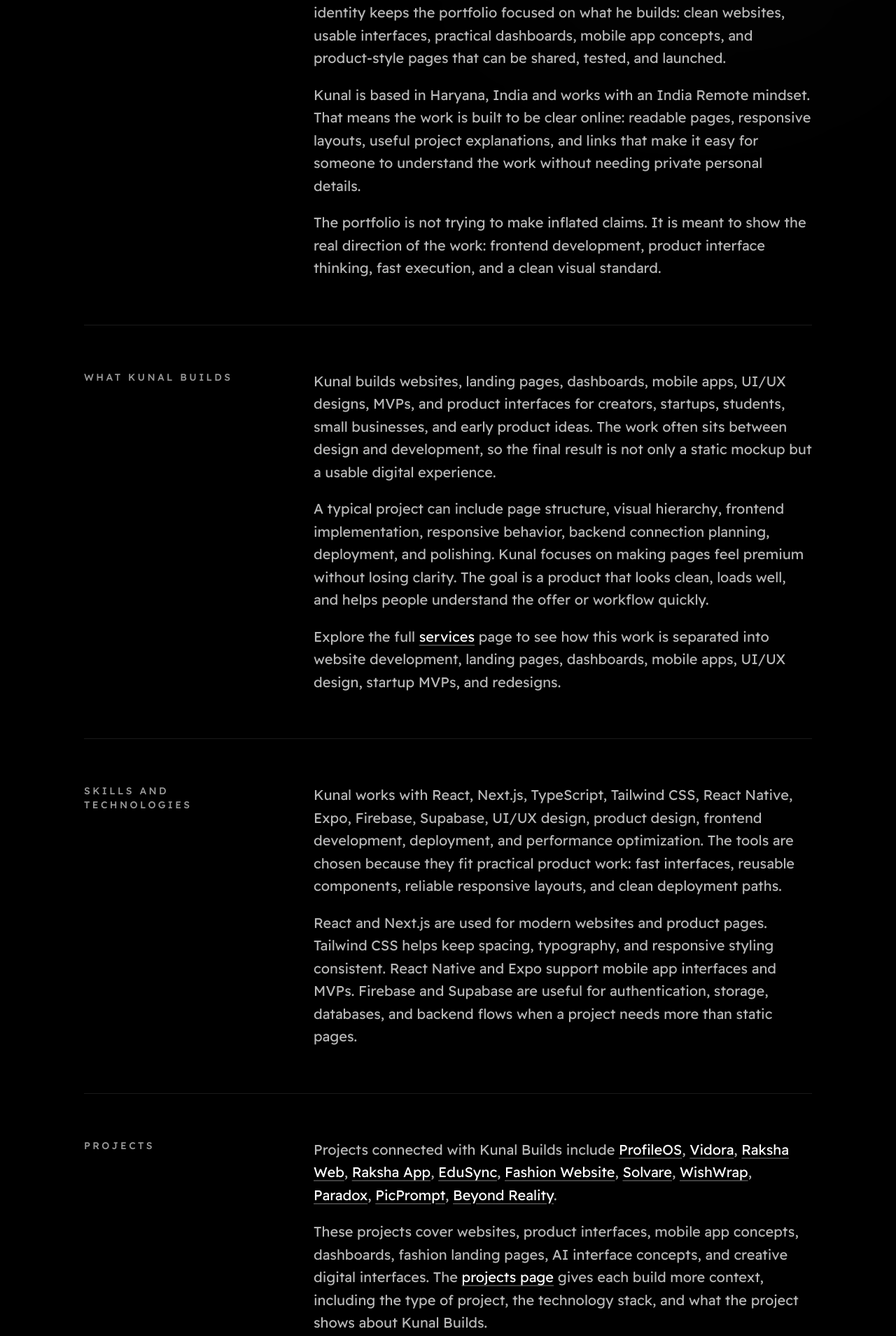
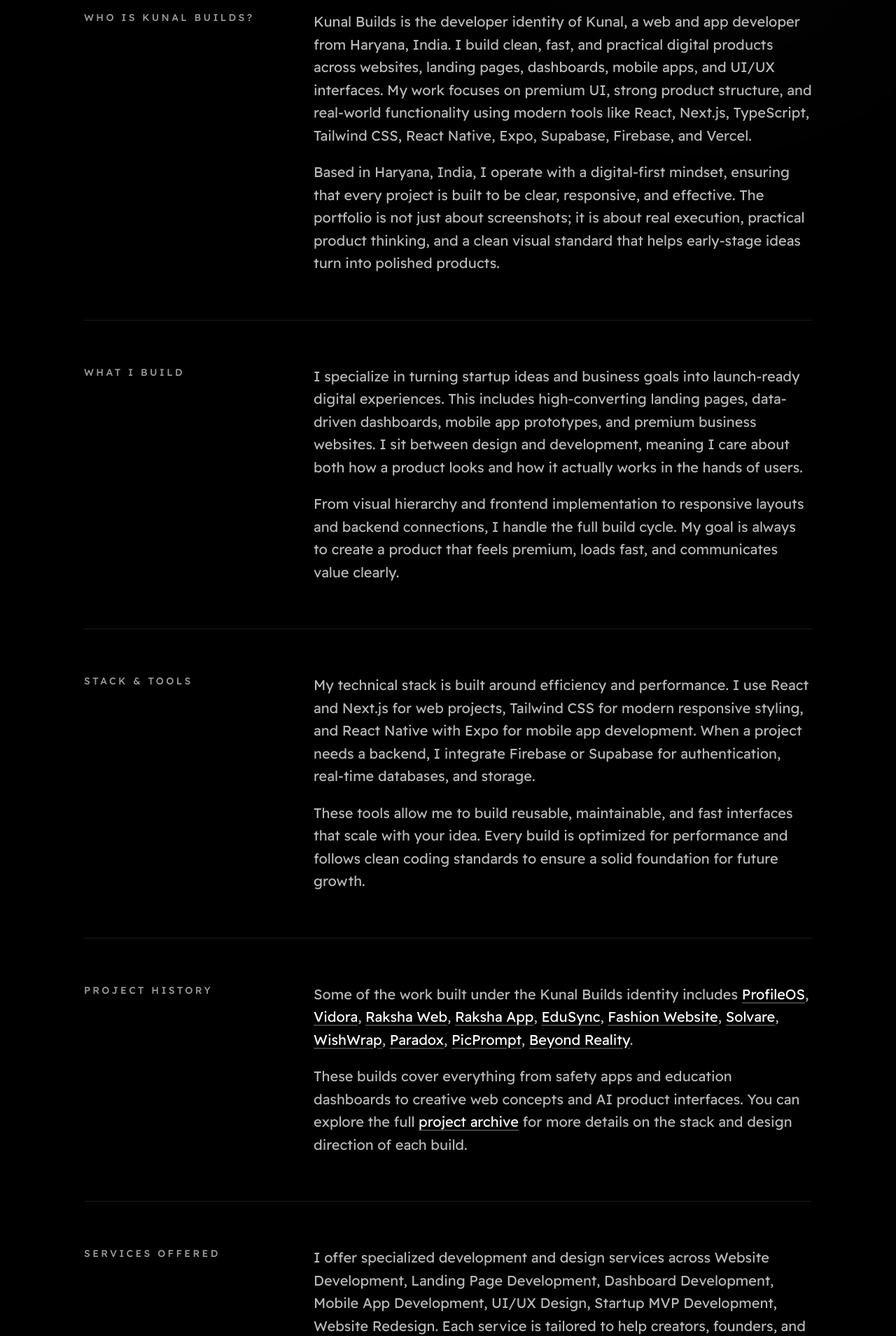
Before and after one commit to Kunal17711/My-portfolio, a Next.js app: page /about in a window 1280 px wide. Shown: the part 752-2661 px from the top of the page at 70% size. Built offline with nearby package versions, Linux system fonts and the light colour scheme.

Commit message:
fix: improve about page responsive seo

```diff
--- a/src/app/about/page.tsx
+++ b/src/app/about/page.tsx
@@ -13,10 +13,31 @@
   "Learn about Kunal Builds, a web and app developer from Haryana, India building websites, landing pages, dashboards, mobile apps, UI/UX interfaces, and digital products.";
 
 export const metadata: Metadata = createMetadata({
-  title: "About Kunal Builds | Web & App Developer",
-  description,
+  title: "About Kunal Builds | Web & App Developer from Haryana, India",
+  description:
+    "Learn about Kunal Builds, the developer identity of Kunal, a web and app developer from Haryana, India building premium websites, landing pages, dashboards, mobile apps, UI/UX interfaces, and real digital products.",
   path: "/about",
   type: "profile",
+  keywords: [
+    "Kunal Builds",
+    "Kunal Dev",
+    "about Kunal Builds",
+    "web developer Haryana",
+    "app developer India",
+    "React developer",
+    "Next.js developer",
+    "TypeScript developer",
+    "Tailwind CSS developer",
+    "React Native developer",
+    "Expo developer",
+    "Supabase developer",
+    "Firebase developer",
+    "portfolio developer India",
+    "freelance web developer India",
+    "UI UX developer",
+    "landing page developer",
+    "dashboard developer",
+  ],
 });
 
 const breadcrumbs = [
@@ -31,7 +52,8 @@
     "@id": `${SITE_URL}/about#profilepage`,
     url: `${SITE_URL}/about`,
     name: "About Kunal Builds",
-    description,
+    description:
+      "Learn about Kunal Builds, the developer identity of Kunal, a web and app developer from Haryana, India building premium websites, landing pages, dashboards, mobile apps, UI/UX interfaces, and real digital products.",
     about: {
       "@id": `${SITE_URL}/#person`,
     },
@@ -59,81 +81,68 @@
         intro={
           <p>
             Kunal Builds is the developer identity of Kunal, a web and app
-            developer from Haryana, India. He builds clean, fast, and premium
-            digital products including websites, landing pages, dashboards,
-            mobile apps, and UI/UX interfaces.
+            developer from Haryana, India. I design and build clean, fast, and
+            practical digital products across websites, landing pages,
+            dashboards, and mobile apps. My work focuses on premium UI, strong
+            product structure, responsive layouts, and real-world functionality.
           </p>
         }
       >
         <EditorialSection title="Who is Kunal Builds?">
           <p>
-            Kunal Builds is the public developer identity used by Kunal for his
-            web development, app development, UI/UX, and digital product work.
-            The identity keeps the portfolio focused on what he builds: clean
-            websites, usable interfaces, practical dashboards, mobile app
-            concepts, and product-style pages that can be shared, tested, and
-            launched.
+            Kunal Builds is the developer identity of Kunal, a web and app
+            developer from Haryana, India. I build clean, fast, and practical
+            digital products across websites, landing pages, dashboards, mobile
+            apps, and UI/UX interfaces. My work focuses on premium UI, strong
+            product structure, and real-world functionality using modern tools
+            like React, Next.js, TypeScript, Tailwind CSS, React Native, Expo,
+            Supabase, Firebase, and Vercel.
           </p>
           <p>
-            Kunal is based in Haryana, India and works with an India Remote
-            mindset. That means the work is built to be clear online: readable
-            pages, responsive layouts, useful project explanations, and links
-            that make it easy for someone to understand the work without needing
-            private personal details.
-          </p>
-          <p>
-            The portfolio is not trying to make inflated claims. It is meant to
-            show the real direction of the work: frontend development, product
-            interface thinking, fast execution, and a clean visual standard.
+            Based in Haryana, India, I operate with a digital-first mindset,
+            ensuring that every project is built to be clear, responsive, and
+            effective. The portfolio is not just about screenshots; it is about
+            real execution, practical product thinking, and a clean visual
+            standard that helps early-stage ideas turn into polished products.
           </p>
         </EditorialSection>
 
-        <EditorialSection title="What Kunal Builds">
+        <EditorialSection title="What I Build">
           <p>
-            Kunal builds websites, landing pages, dashboards, mobile apps,
-            UI/UX designs, MVPs, and product interfaces for creators, startups,
-            students, small businesses, and early product ideas. The work often
-            sits between design and development, so the final result is not only
-            a static mockup but a usable digital experience.
+            I specialize in turning startup ideas and business goals into
+            launch-ready digital experiences. This includes high-converting
+            landing pages, data-driven dashboards, mobile app prototypes, and
+            premium business websites. I sit between design and development,
+            meaning I care about both how a product looks and how it actually
+            works in the hands of users.
           </p>
           <p>
-            A typical project can include page structure, visual hierarchy,
-            frontend implementation, responsive behavior, backend connection
-            planning, deployment, and polishing. Kunal focuses on making pages
-            feel premium without losing clarity. The goal is a product that
-            looks clean, loads well, and helps people understand the offer or
-            workflow quickly.
-          </p>
-          <p>
-            Explore the full <TextLink href="/services">services</TextLink> page
-            to see how this work is separated into website development, landing
-            pages, dashboards, mobile apps, UI/UX design, startup MVPs, and
-            redesigns.
+            From visual hierarchy and frontend implementation to responsive
+            layouts and backend connections, I handle the full build cycle. My
+            goal is always to create a product that feels premium, loads fast,
+            and communicates value clearly.
           </p>
         </EditorialSection>
 
-        <EditorialSection title="Skills and Technologies">
+        <EditorialSection title="Stack & Tools">
           <p>
-            Kunal works with React, Next.js, TypeScript, Tailwind CSS, React
-            Native, Expo, Firebase, Supabase, UI/UX design, product design,
-            frontend development, deployment, and performance optimization. The
-            tools are chosen because they fit practical product work: fast
-            interfaces, reusable components, reliable responsive layouts, and
-            clean deployment paths.
+            My technical stack is built around efficiency and performance. I use
+            React and Next.js for web projects, Tailwind CSS for modern
+            responsive styling, and React Native with Expo for mobile app
+            development. When a project needs a backend, I integrate Firebase or
+            Supabase for authentication, real-time databases, and storage.
           </p>
           <p>
-            React and Next.js are used for modern websites and product pages.
-            Tailwind CSS helps keep spacing, typography, and responsive styling
-            consistent. React Native and Expo support mobile app interfaces and
-            MVPs. Firebase and Supabase are useful for authentication, storage,
-            databases, and backend flows when a project needs more than static
-            pages.
+            These tools allow me to build reusable, maintainable, and fast
+            interfaces that scale with your idea. Every build is optimized for
+            performance and follows clean coding standards to ensure a solid
+            foundation for future growth.
           </p>
         </EditorialSection>
 
-        <EditorialSection title="Projects">
+        <EditorialSection title="Project History">
           <p>
-            Projects connected with Kunal Builds include{" "}
+            Some of the work built under the Kunal Builds identity includes{" "}
             {projects.map((project, index) => (
               <span key={project.slug}>
                 <TextLink href={project.path}>{project.name}</TextLink>
@@ -142,22 +151,24 @@
             ))}
           </p>
           <p>
-            These projects cover websites, product interfaces, mobile app
-            concepts, dashboards, fashion landing pages, AI interface concepts,
-            and creative digital interfaces. The{" "}
-            <TextLink href="/projects">projects page</TextLink> gives each build
-            more context, including the type of project, the technology stack,
-            and what the project shows about Kunal Builds.
+            These builds cover everything from safety apps and education
+            dashboards to creative web concepts and AI product interfaces. You
+            can explore the full{" "}
+            <TextLink href="/projects">project archive</TextLink> for more
+            details on the stack and design direction of each build.
           </p>
         </EditorialSection>
 
-        <EditorialSection title="Services">
+        <EditorialSection title="Services Offered">
           <p>
-            Kunal Builds offers practical development and interface services
-            across {services.map((service) => service.name).join(", ")}. Each
-            service page explains what is included, who the service is for,
-            relevant project examples, and how to contact Kunal Builds without
-            adding private personal information.
+            I offer specialized development and design services across{" "}
+            {services.map((service) => service.name).join(", ")}. Each service
+            is tailored to help creators, founders, and small teams launch
+            faster and with more polish.
+          </p>
+          <p>
+            Check out the <TextLink href="/services">services</TextLink> page
+            for a detailed breakdown of how I can help you with your next build.
           </p>
         </EditorialSection>
 
@@ -166,7 +177,9 @@
             {socialProfiles.map((profile) => (
               <p key={profile.label}>
                 {profile.label}:{" "}
-                <TextLink href={profile.href}>{profile.href}</TextLink>
+                <span className="break-all">
+                  <TextLink href={profile.href}>{profile.href}</TextLink>
+                </span>
               </p>
             ))}
           </div>
--- a/src/components/About.tsx
+++ b/src/components/About.tsx
@@ -45,10 +45,10 @@
           <p className="text-sm text-white/60 tracking-[0.28em] uppercase">
             about
           </p>
-          <h2 className="mt-8 text-5xl md:text-8xl font-medium tracking-[-0.07em] leading-[0.86] max-w-6xl text-white">
+          <h2 className="mt-8 text-4xl md:text-8xl font-medium tracking-[-0.07em] leading-[0.95] max-w-6xl text-white">
             building with speed, taste, and real execution.
           </h2>
-          <p className="mt-8 max-w-5xl text-xl md:text-3xl leading-[1.25] tracking-[-0.035em] text-white/70">
+          <p className="mt-8 max-w-5xl text-xl md:text-3xl leading-[1.25] tracking-[-0.035em] text-white/70 break-words">
             i’m kunal, the developer behind Kunal Builds. Kunal Builds is a web and app developer identity from Haryana, India, focused on clean websites, landing pages, dashboards, mobile apps, UI/UX interfaces, and real digital products.
           </p>
         </motion.div>
@@ -90,10 +90,10 @@
               <p className="mt-6 max-w-2xl text-base md:text-lg leading-relaxed text-white/65">
                 based in Haryana, India — i use tools like next.js, react, react native, expo, tailwind css, supabase, and modern ai-assisted workflows to turn ideas into clean digital products faster for businesses, creators, and startups.
               </p>
-              <div className="mt-8 flex flex-wrap gap-4">
+              <div className="mt-8 flex flex-col sm:flex-row gap-4">
                 <Link
                   href="/about"
-                  className="inline-flex items-center justify-center rounded-full bg-white px-7 py-4 text-sm font-medium text-black transition-colors hover:bg-neutral-200"
+                  className="inline-flex items-center justify-center rounded-full bg-white px-7 py-4 text-sm font-bold text-black transition-colors hover:bg-neutral-200"
                 >
                   more about me
                 </Link>
```
